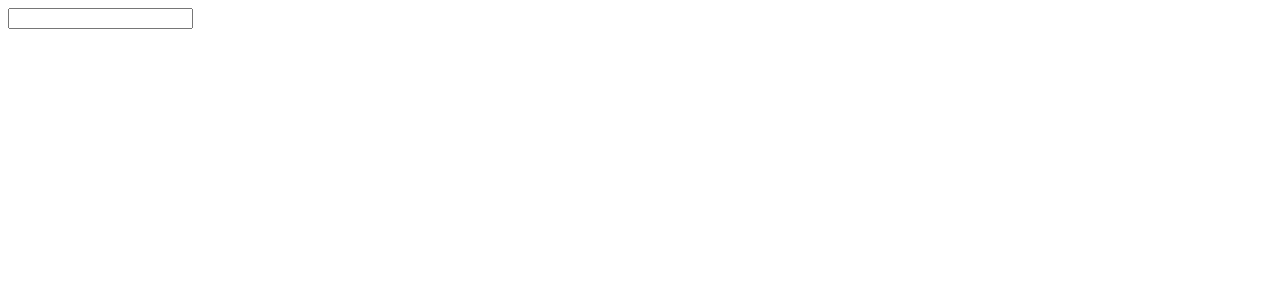
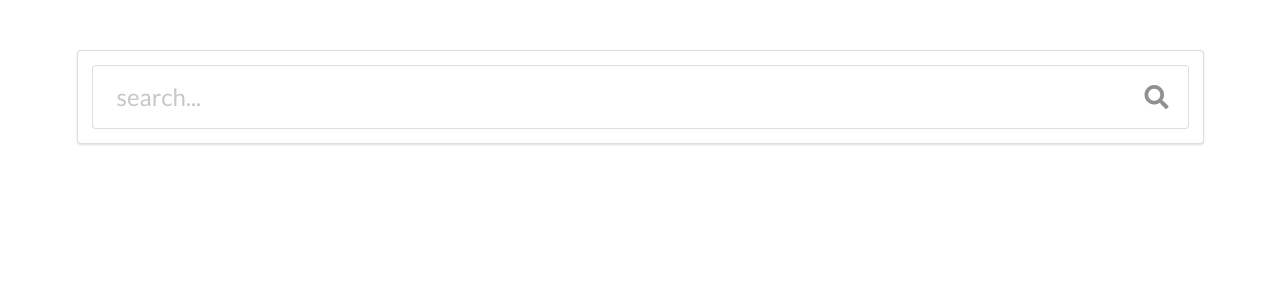
Before and after one commit to david-ewan-campbell/React-Image-List-App, a React (Create React App) app: page / in a window 1280 px wide. Shown: the top 300 px of the page. Built offline with nearby package versions, Linux system fonts and the light colour scheme.

Commit message:
Basic css styling added to make more appealing to interact with - classes given to each div/form & an icon to differentiate each part of the SearchInput form and whole input form is wrapped in one container that can be called in App component

```diff
--- a/public/index.html
+++ b/public/index.html
@@ -15,6 +15,7 @@
       user's mobile device or desktop. See https://developers.google.com/web/fundamentals/web-app-manifest/
     -->
     <link rel="manifest" href="%PUBLIC_URL%/manifest.json" />
+    <link rel="stylesheet" href="https://cdnjs.cloudflare.com/ajax/libs/semantic-ui/2.5.0/semantic.min.css" />
     <!--
       Notice the use of %PUBLIC_URL% in the tags above.
       It will be replaced with the URL of the `public` folder during the build.
--- a/src/components/App.js
+++ b/src/components/App.js
@@ -3,7 +3,7 @@
 
 const App = () => {
   return (
-    <div>
+    <div className='ui container' style={{marginTop:'50px'}} >
       <SearchInput />
     </div>
   )
--- a/src/components/SearchInput.js
+++ b/src/components/SearchInput.js
@@ -3,9 +3,14 @@
 class SearchInput extends React.Component {
   render() {
     return (
-      <div>
-        <form action="">
-          <input type="text"/>
+      <div className='ui segment' >
+        <form className='ui form'>
+          <div className='field'>
+            <div className='ui massive icon input'>
+              <input type="text" placeholder='search...' />
+                <i className='search icon'></i>
+            </div>
+          </div>
         </form>
       </div>
     )
```
